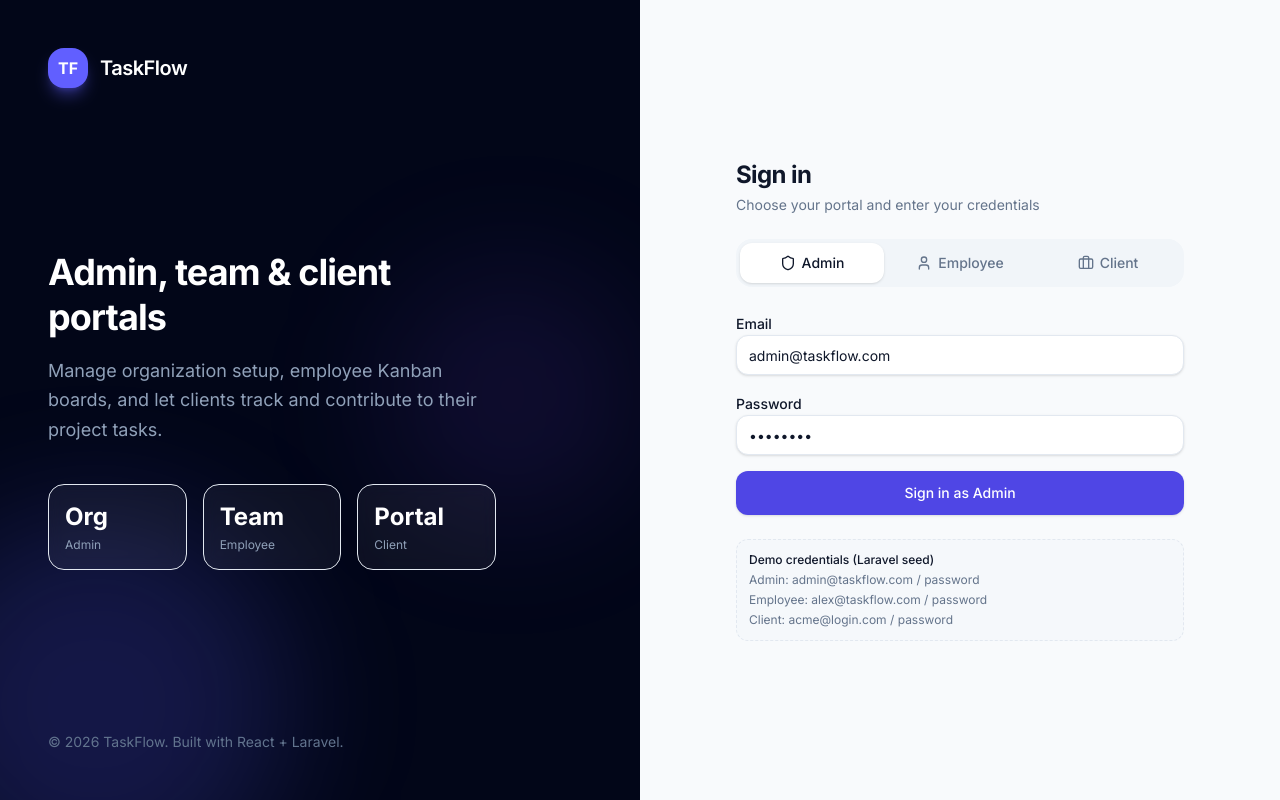
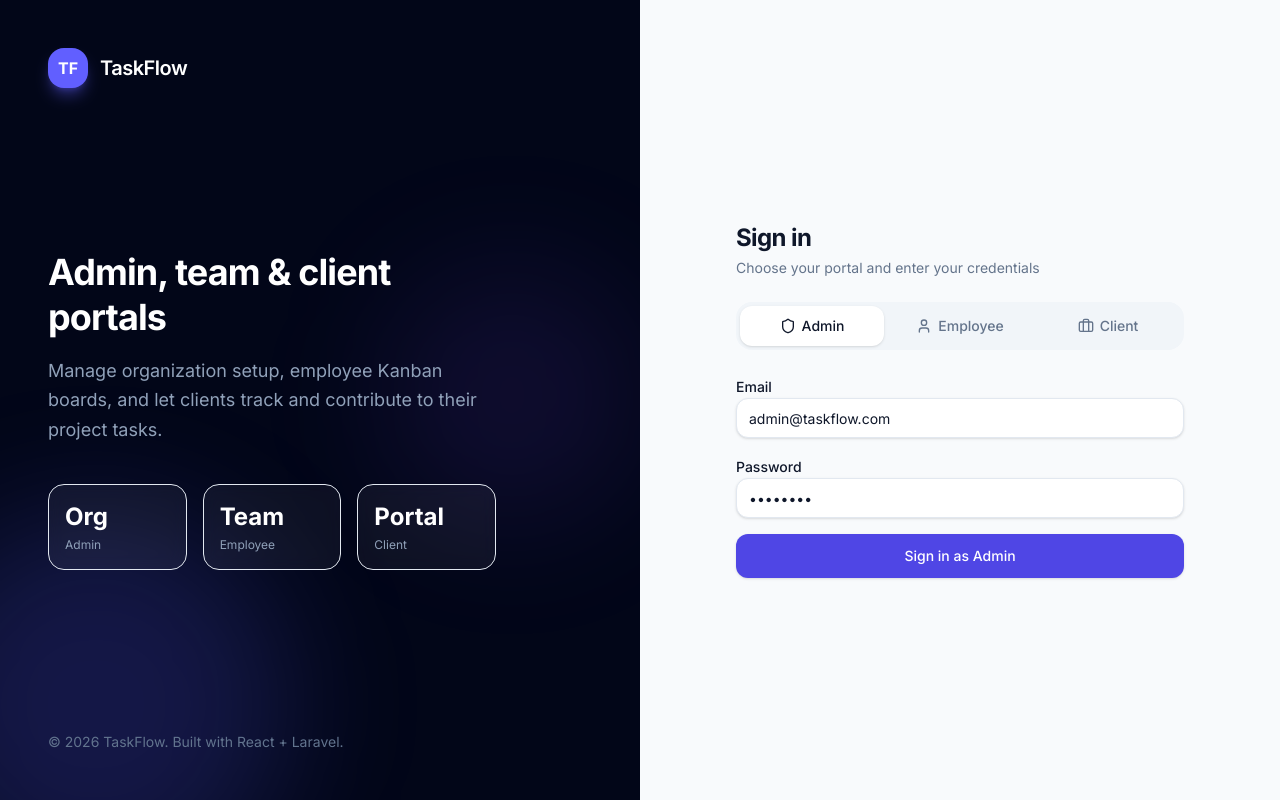
Before and after one commit to sandeep514/core-taskmanagement-front, a React (Vite) app: page /login in a window 1280 px wide. Built offline with nearby package versions, Linux system fonts and the light colour scheme.

Commit message:
removed login details from login

```diff
--- a/src/pages/auth/LoginPage.tsx
+++ b/src/pages/auth/LoginPage.tsx
@@ -167,12 +167,7 @@ export function LoginPage() {
             </Button>
           </form>
 
-          <div className="mt-6 rounded-lg border border-dashed border-border bg-secondary/50 p-3 text-xs text-muted-foreground space-y-1">
-            <p className="font-medium text-foreground mb-1">Demo credentials (Laravel seed)</p>
-            <p>Admin: admin@taskflow.com / password</p>
-            <p>Employee: alex@taskflow.com / password</p>
-            <p>Client: acme@login.com / password</p>
-          </div>
+
         </div>
       </div>
     </div>
```
